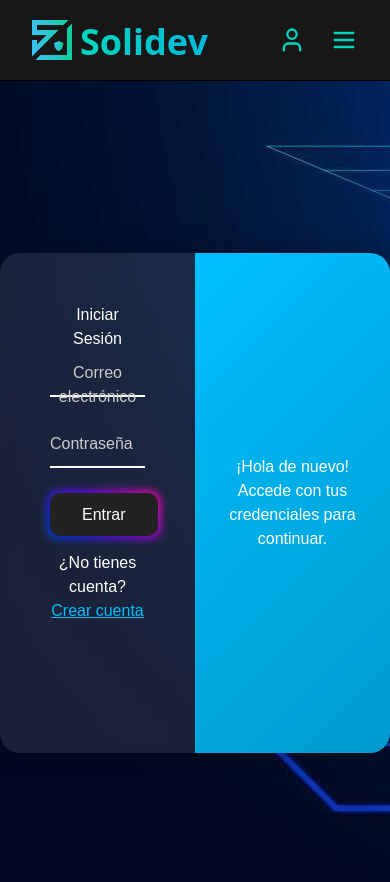
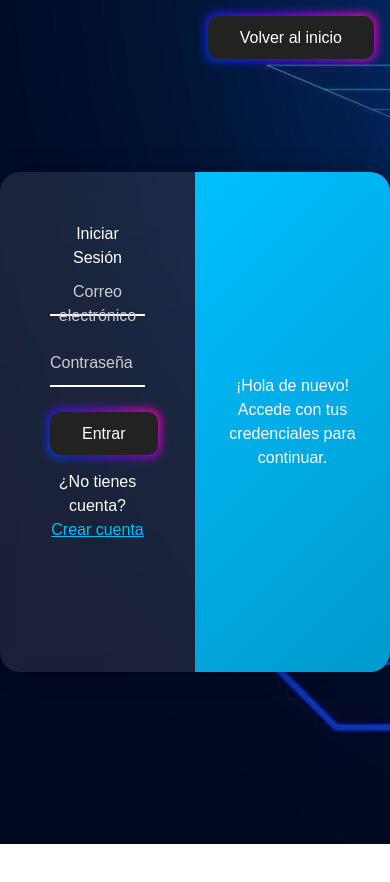
Before and after one commit to Solidev-sys/Solidev-pag, a Next.js app: page /login in a window 390 px wide. Shown: the top 882 px of the page. After the commit the page ends 844 px from the top, so only its background shows below. Built offline with nearby package versions, Linux system fonts and the light colour scheme; no server answers.

Commit message:
efecto de planes al tomarlos,[add: efecto al tomar las cartas][fix: sacada de header en el page del login][err: el diseño  no esta adaptado para mobile.] [estado de compilacion: compilando]

```diff
--- a/app/globals.css
+++ b/app/globals.css
@@ -339,3 +339,70 @@ body {
   background-size: 200% 200%;
   animation: gradient-flow 3s ease infinite;
 }
+
+/* ===========================================
+   ESTILOS PARA PRICING CARD
+   =========================================== */
+
+/* Animación del borde fluido/agua */
+@keyframes borderFlow {
+  0% {
+    background-position: 0% 50%;
+  }
+  50% {
+    background-position: 100% 50%;
+  }
+  100% {
+    background-position: 0% 50%;
+  }
+}
+
+/* Animación de resplandor pulsante */
+@keyframes glowPulse {
+  0%, 100% {
+    box-shadow: 0 0 20px rgba(0, 217, 255, 0.4),
+                0 0 40px rgba(0, 217, 255, 0.2),
+                0 0 60px rgba(0, 217, 255, 0.1);
+  }
+  50% {
+    box-shadow: 0 0 30px rgba(0, 217, 255, 0.6),
+                0 0 60px rgba(0, 217, 255, 0.4),
+                0 0 90px rgba(0, 217, 255, 0.2);
+  }
+}
+
+/* Clase para el borde animado */
+.pricing-card-border {
+  position: relative;
+  padding: 3px;
+  background: linear-gradient(
+    90deg,
+    #00d9ff 0%,
+    #00e5cc 25%,
+    #00d9ff 50%,
+    #00e5cc 75%,
+    #00d9ff 100%
+  );
+  background-size: 300% 100%;
+  animation: borderFlow 4s ease infinite;
+  border-radius: 20px;
+  transition: all 0.3s ease;
+}
+
+.pricing-card-border:hover {
+  animation: borderFlow 2s ease infinite, glowPulse 2s ease-in-out infinite;
+}
+
+/* Contenido de la tarjeta */
+.pricing-card-content {
+  background: #1a1a1a;
+  border-radius: 17px;
+  padding: 2rem;
+  height: 100%;
+  transition: transform 0.3s ease, box-shadow 0.3s ease;
+  transform-style: preserve-3d;
+}
+
+.pricing-card-content:hover {
+  box-shadow: 0 20px 60px rgba(0, 217, 255, 0.3);
+}
--- a/app/layout.tsx
+++ b/app/layout.tsx
@@ -1,7 +1,7 @@
 import './globals.css'
 import { ErrorBoundary } from '@/components/ErrorBoundary'
 import { Header } from '@/components/layouts/Header' // 1. IMPORTADO EL HEADER DE SOLIDEV
-import { Raleway } from 'next/font/google'
+import { Raleway, Inter } from 'next/font/google'
 
 // Configurar la fuente Raleway
 const raleway = Raleway({
@@ -9,6 +9,13 @@ const raleway = Raleway({
   subsets: ['latin'],
   display: 'swap',
   variable: '--font-raleway',
+})
+
+// Configurar la fuente Inter para componentes modernos
+const inter = Inter({
+  subsets: ['latin'],
+  display: 'swap',
+  variable: '--font-inter',
 })
 
 // 2. METADATA ACTUALIZADA
@@ -24,7 +31,7 @@ export default function RootLayout({
   children: React.ReactNode
 }) {
   return (
-    <html lang="es" className={raleway.variable}>
+    <html lang="es" className={`${raleway.variable} ${inter.variable}`}>
       {/* 3. AÑADIDO EL FONDO GLOBAL AL BODY */}
       <body className="bg-neutral-900 text-teal-100">
         <ErrorBoundary>
--- a/components/PlansSection.tsx
+++ b/components/PlansSection.tsx
@@ -83,21 +83,99 @@ const PlanCard: FC<PlanCardProps> = ({ plan, onClick, isStatic = false, onContra
   const precioFormateado = formatMoneyFromCentavos(plan.precio_centavos, plan.moneda)
   const esAnual = plan.ciclo_fact === "anual"
 
+  // Estados para el efecto 3D tilt
+  const [tilt, setTilt] = useState({ x: 0, y: 0 })
+  const [isHovered, setIsHovered] = useState(false)
+  const cardRef = useRef<HTMLDivElement>(null)
+
+  /**
+   * Calcula el efecto tilt basado en la posición del mouse
+   */
+  const handleMouseMove = (e: React.MouseEvent<HTMLDivElement>) => {
+    if (!cardRef.current || isStatic || disabled) return
+
+    const rect = cardRef.current.getBoundingClientRect()
+    const centerX = rect.left + rect.width / 2
+    const centerY = rect.top + rect.height / 2
+
+    const mouseX = e.clientX - centerX
+    const mouseY = e.clientY - centerY
+
+    // Calcula el ángulo de inclinación (máximo 10 grados para suavidad)
+    const maxTilt = 10
+    const tiltX = (mouseY / (rect.height / 2)) * -maxTilt
+    const tiltY = (mouseX / (rect.width / 2)) * maxTilt
+
+    setTilt({ x: tiltX, y: tiltY })
+  }
+
+  /**
+   * Resetea el tilt cuando el mouse sale de la tarjeta
+   */
+  const handleMouseLeave = () => {
+    setTilt({ x: 0, y: 0 })
+    setIsHovered(false)
+  }
+
+  /**
+   * Maneja el hover
+   */
+  const handleMouseEnter = () => {
+    if (!isStatic && !disabled) {
+      setIsHovered(true)
+    }
+  }
+
   const finalOnClick = isStatic || disabled ? () => {} : onClick
   const finalCursor = isStatic || disabled ? "default" : "cursor-pointer"
 
+  // Calcula la sombra dinámica basada en el tilt
+  const shadowIntensity = isHovered ? 0.4 : 0.15
+  const shadowX = Math.round(tilt.y * 1.5)
+  const shadowY = Math.round(tilt.x * 1.5) + (isHovered ? 12 : 0)
+  const shadowBlur = 20 + Math.abs(shadowY) * 0.5
+
   return (
+    <div
+      ref={cardRef}
+      onMouseMove={handleMouseMove}
+      onMouseLeave={handleMouseLeave}
+      onMouseEnter={handleMouseEnter}
+      style={{
+        perspective: "1000px",
+        transformStyle: "preserve-3d"
+      }}
+    >
       <motion.div
-      layout={!isStatic} // Solo aplicar layout cuando no es estático
-      variants={isStatic ? undefined : fadeInUpCard} // Solo aplicar variantes cuando no es estático
+        layout={!isStatic}
+        variants={isStatic ? undefined : fadeInUpCard}
         onClick={finalOnClick}
         className={`
           w-full h-full bg-[#1E1E1E] border-2 border-[#00CED1] rounded-[18px] p-8
-        shadow-[0_4px_20px_rgba(0,206,209,0.15)]
           ${finalCursor}
           ${disabled ? "opacity-60" : ""}
         `}
-      whileHover={!isStatic && !disabled ? { scale: 1.02, transition: { duration: 0.2 } } : {}}
+        animate={{
+          rotateX: isStatic || disabled ? 0 : tilt.x,
+          rotateY: isStatic || disabled ? 0 : tilt.y,
+          scale: isHovered && !isStatic && !disabled ? 1.05 : 1,
+          y: isHovered && !isStatic && !disabled ? -12 : 0,
+          z: isHovered && !isStatic && !disabled ? 50 : 0
+        }}
+        transition={{
+          type: "spring",
+          stiffness: 300,
+          damping: 25,
+          mass: 0.5
+        }}
+        style={{
+          transformStyle: "preserve-3d",
+          willChange: !isStatic && !disabled ? 'transform' : 'auto',
+          backfaceVisibility: 'hidden',
+          WebkitBackfaceVisibility: 'hidden',
+          transform: 'translateZ(0)',
+          boxShadow: `${shadowX}px ${shadowY}px ${shadowBlur}px rgba(0, 206, 209, ${shadowIntensity}), 0 0 ${shadowBlur * 0.5}px rgba(0, 206, 209, ${shadowIntensity * 0.3})`
+        }}
       >
       <h3
         className="font-bold text-white uppercase mb-8"
@@ -188,6 +266,7 @@ const PlanCard: FC<PlanCardProps> = ({ plan, onClick, isStatic = false, onContra
         Contratar
       </button>
       </motion.div>
+    </div>
   )
 }
 
--- a/components/layouts/Header.tsx
+++ b/components/layouts/Header.tsx
@@ -1,10 +1,19 @@
 // src/components/layout/Header.tsx
+"use client"
+
 import Link from "next/link";
 import Image from "next/image"; // 1. IMPORTAR Image
 import { User, Menu } from "lucide-react";
+import { usePathname } from "next/navigation";
 import logoSVG from "../images/SVG.svg"; // Importar la imagen como módulo
 
 export function Header() {
+  const pathname = usePathname();
+
+  // Ocultar el Header en la página de login
+  if (pathname === "/login") {
+    return null;
+  }
   return (
     <header className="w-full bg-neutral-900 border-b border-teal-500/20 sticky top-0 z-50">
       <nav className="w-full mx-auto px-8 md:px-12 h-20 flex items-center justify-between">
--- a/tailwind.config.js
+++ b/tailwind.config.js
@@ -17,6 +17,10 @@ module.exports = {
       },
     },
     extend: {
+      fontFamily: {
+        inter: ['var(--font-inter)', 'sans-serif'],
+        raleway: ['var(--font-raleway)', 'sans-serif'],
+      },
       colors: {
         border: "hsl(var(--border))",
         input: "hsl(var(--input))",
```
Lines whose indentation alone changed are shown as unchanged.
